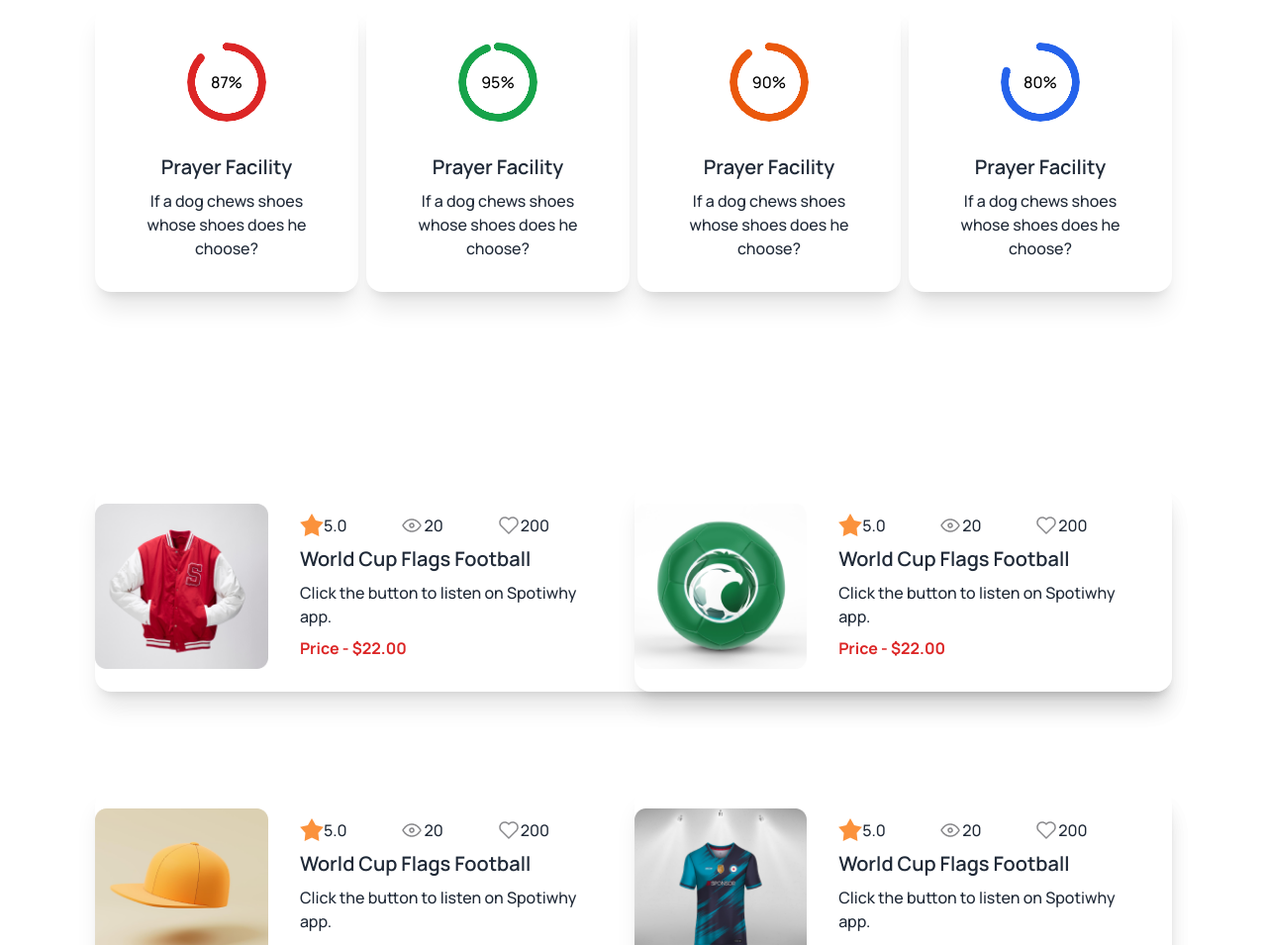
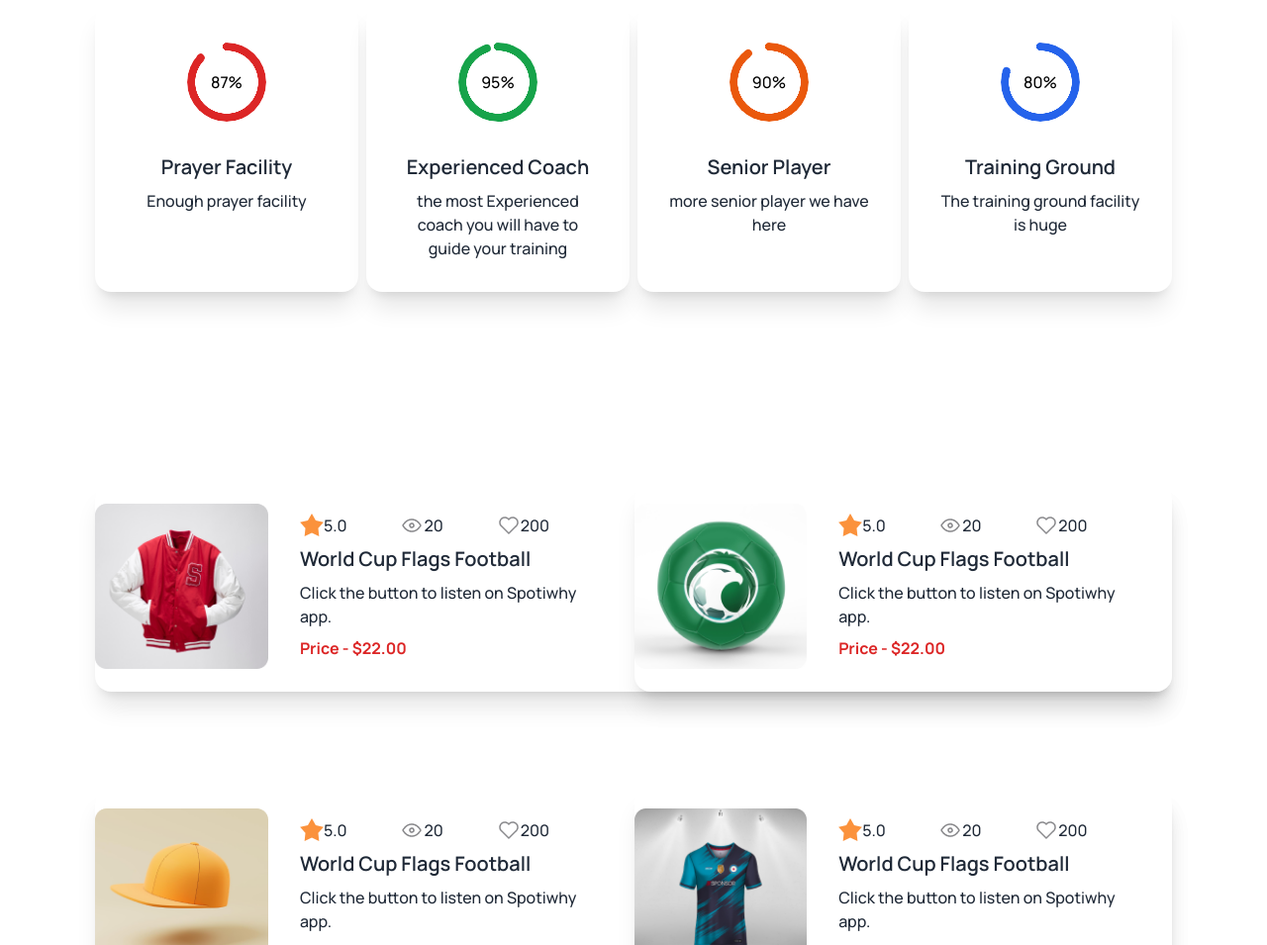
Before and after one commit to Fermi22/Hockey, a plain HTML site: page B9A3-Hockeys-main/index.html in a window 1280 px wide. Shown: the part 2204-3159 px from the top of the page at 99% size. Drawn offline with nearby package versions, Linux system fonts and the light colour scheme.

Commit message:
Some new pharagraph added

```diff
--- a/B9A3-Hockeys-main/index.html
+++ b/B9A3-Hockeys-main/index.html
@@ -125,7 +125,7 @@
   </figure>
   <div class="card-body items-center justify-center  text-center">
     <h2 class="card-title">Prayer Facility</h2>
-    <p>If a dog chews shoes whose shoes does he choose?</p>
+    <p>Enough prayer facility</p>
 
     </div>
   </div>
@@ -135,8 +135,8 @@
           <div class="radial-progress text-green-600" style="--value:95; transform-rotate-90 deg"  role="progressbar"><span style="color: black;">95%</span></div>
         </figure>
         <div class="card-body items-center justify-center  text-center">
-          <h2 class="card-title">Prayer Facility</h2>
-          <p>If a dog chews shoes whose shoes does he choose?</p>
+          <h2 class="card-title">Experienced Coach</h2>
+          <p>the most Experienced coach you will have to guide your training</p>
 
           </div>
         </div>
@@ -146,8 +146,8 @@
                 <div class="radial-progress text-orange-600" style="--value:90; transform-rotate-90deg"  role="progressbar"><span style="color: black;">90%</span></div>
               </figure>
               <div class="card-body items-center justify-center  text-center">
-                <h2 class="card-title">Prayer Facility</h2>
-                <p>If a dog chews shoes whose shoes does he choose?</p>
+                <h2 class="card-title">Senior Player</h2>
+                <p>more senior player we have here</p>
 
                 </div>
               </div>
@@ -157,8 +157,8 @@
                       <div class="radial-progress text-blue-600" style="--value:80; transform-rotate-90 deg"  role="progressbar"><span style="color: black;">80%</span></div>
                     </figure>
                     <div class="card-body items-center justify-center  text-center">
-                      <h2 class="card-title">Prayer Facility</h2>
-                      <p>If a dog chews shoes whose shoes does he choose?</p>
+                      <h2 class="card-title">Training Ground</h2>
+                      <p>The training ground facility is huge</p>
 
                       </div>
                     </div>
```
